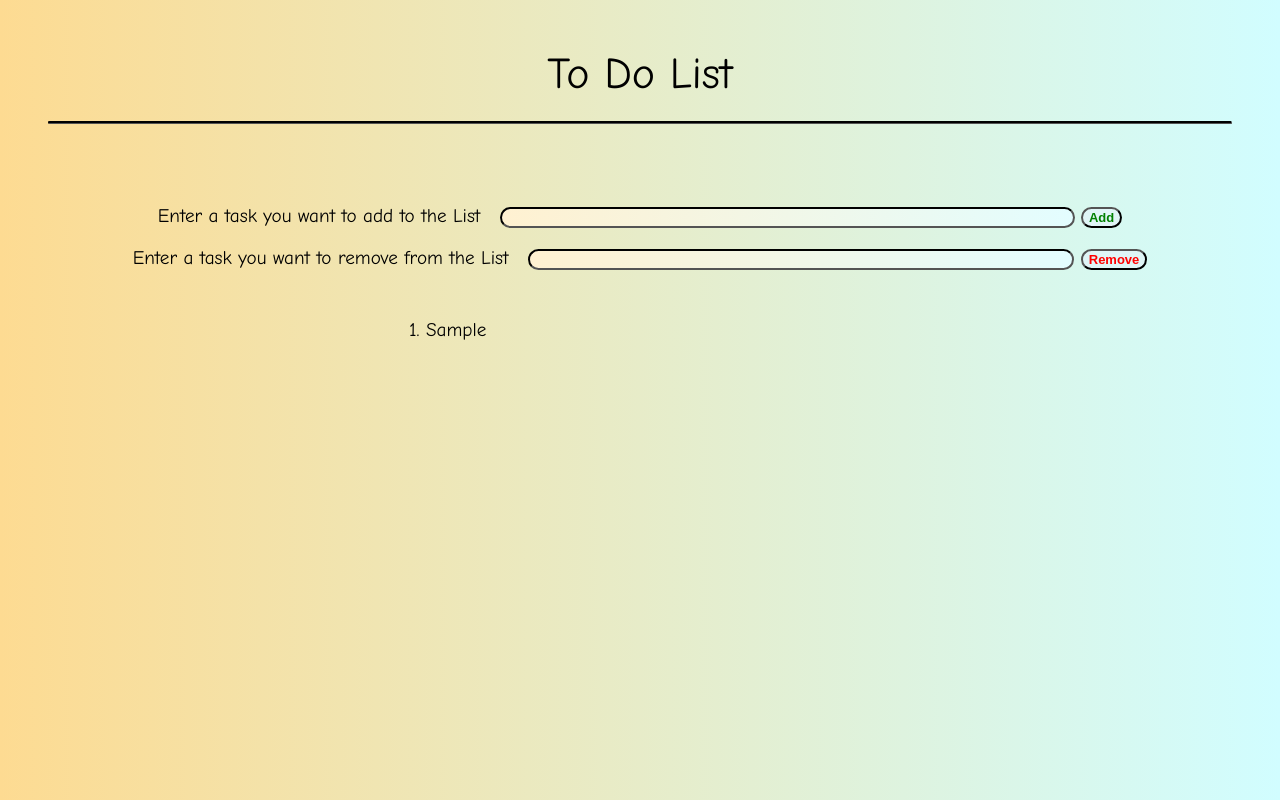
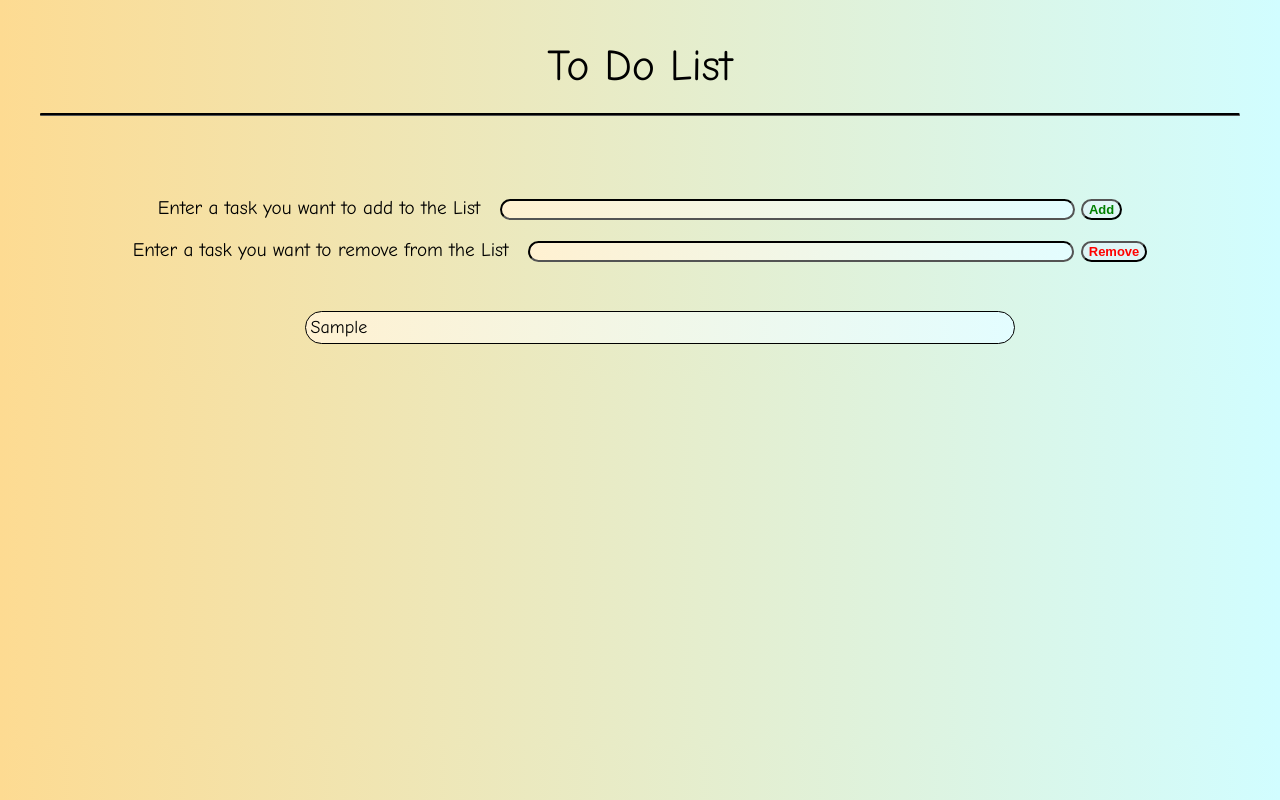
Before and after one commit to Meet0404/To-Do, a plain HTML site: page index.html in a window 1280 px wide. Both pictures are taken after typing "Sample" into the empty fields and a click on the button "Add". Drawn offline with Linux system fonts and the light colour scheme.

Commit message:
style.css

```diff
--- a/style.css
+++ b/style.css
@@ -1,6 +1,8 @@
 body{
     background-image: linear-gradient(90deg, #fddb92 0%, #d1fdff 100%);
     font-family:'Comic Sans MS',Segoe UI, Tahoma, Geneva, Verdana, sans-serif;
+    margin: auto;
+    width: 80%vw;
 }
 
 .headings{
@@ -9,9 +11,15 @@ body{
     font-display:initial ;
     font-size: 44px;
     padding: 40px;
+    margin: auto;
+}
+
+.inner-body{
+    display: block;
 }
 
 .entry,.DeleteEntry{
+    display: block;
     text-align: center;
     font-family:'Comic Sans MS',Segoe UI, Tahoma, Geneva, Verdana, sans-serif;
     font-size:larger;
@@ -64,9 +72,37 @@ hr{
     font-size: 13px;
 }
 
+.close{
+    cursor: pointer;
+    position: absolute;
+    top: 50%;
+    right: 0%;
+    padding: 12px 16px;
+    transform: translate(0%, -50%);
+    color: red;
+    font-weight: bold;
+    font-size: large;
+}
+
 .Entries{
+    border: 5px;
+    border-color: black;
     padding: 10px;
-    padding-left: 10cm;
+    padding-left: 7cm;
+    padding-right: 7cm;
     text-align: justify;
     font-size: larger;
+    width: 80%vw;
 }
+ li {
+    border: 1px solid black;
+    border-radius: 31px;
+    margin-top: 4px; /* Prevent double borders */
+    background-image: linear-gradient(90deg, #fff1d1 0%, #e3fdff 100%);
+    padding: 5px;
+    text-decoration: none;
+    font-size: 18px;
+    color: black;
+    display: block;
+    position: relative;
+  }
```
